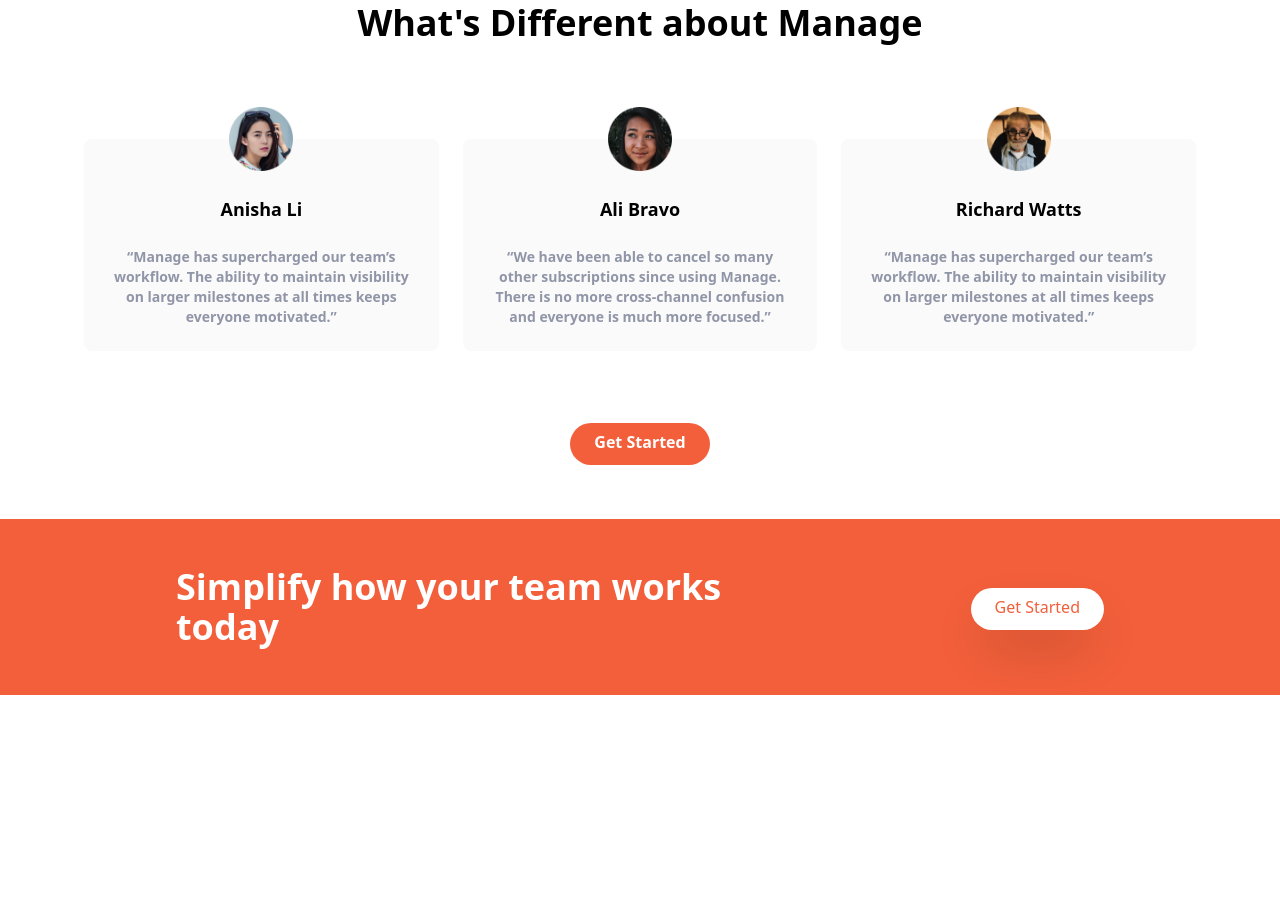
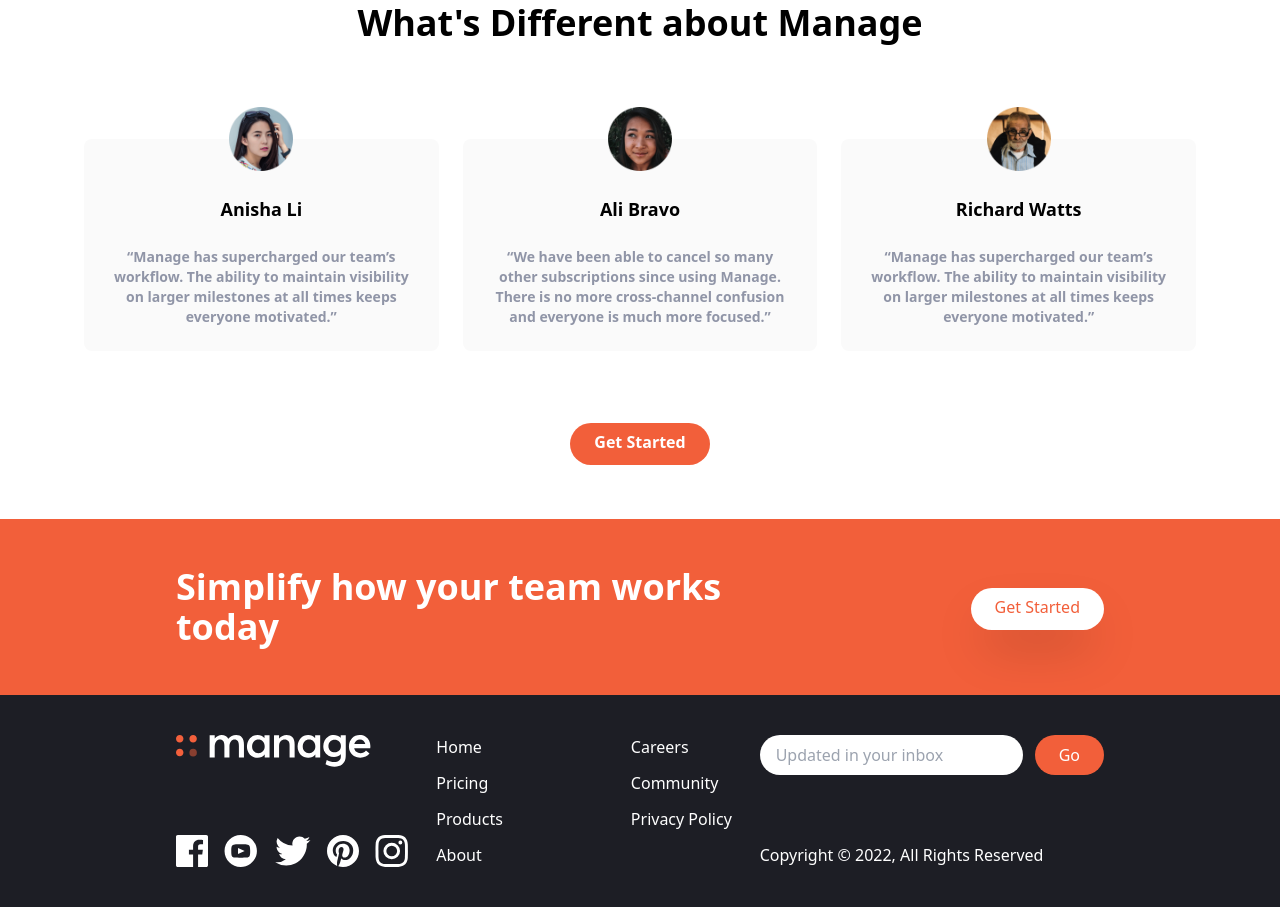
Before and after one commit to walshyc/tailwind-project, a website: page index.html in a window 1280 px wide. Shown: the part 1265-2172 px from the top of the page. Before the commit the page ends 1960 px from the top, so only its background shows below. Drawn offline with Linux system fonts and the light colour scheme.

Commit message:
added footer

```diff
--- a/index.html
+++ b/index.html
@@ -1,5 +1,6 @@
 <!DOCTYPE html>
 <html lang="en">
+
 <head>
   <meta charset="UTF-8" />
   <meta http-equiv="X-UA-Compatible" content="IE=edge" />
@@ -7,6 +8,7 @@
   <link rel="stylesheet" href="css/main.css" />
   <title>Manage Landing Page</title>
 </head>
+
 <body>
   <!-- Navbar -->
   <nav class="container relative mx-auto p-6">
@@ -21,22 +23,16 @@
         <a class="hover:text-darkGrayishBlue" href="">Careers</a>
         <a class="hover:text-darkGrayishBlue" href="">Community</a>
       </div>
-        <a
-          href=""
-          class="baseline hidden rounded-full bg-brightRed p-3 px-6 pt-2 text-white hover:bg-brightRedLight md:block"
-          >Get Started</a
-        >
+      <a href=""
+        class="baseline hidden rounded-full bg-brightRed p-3 px-6 pt-2 text-white hover:bg-brightRedLight md:block">Get
+        Started</a>
     </div>
   </nav>
   <!-- Hero Section -->
   <section id="hero">
-      <div
-        class="container mx-auto mt-10 flex flex-col-reverse items-center space-y-0 px-6 md:flex-row md:space-y-0"
-      >
+    <div class="container mx-auto mt-10 flex flex-col-reverse items-center space-y-0 px-6 md:flex-row md:space-y-0">
       <div class="mb-32 flex flex-col space-y-12 md:w-1/2">
-          <h1
-            class="max-w-md text-center text-4xl font-bold md:text-left md:text-5xl"
-          >
+        <h1 class="max-w-md text-center text-4xl font-bold md:text-left md:text-5xl">
           Bring everyone together to build better products
         </h1>
         <p class="max-w-sm text-center text-darkGrayishBlue md:text-left">
@@ -44,11 +40,8 @@
           while keeping the larger team goals in view.
         </p>
         <div class="flex justify-center md:justify-start">
-            <a
-              href=""
-              class="baseline rounded-full bg-brightRed p-3 px-6 pt-2 text-white hover:bg-brightRedLight"
-              >Get Started</a
-            >
+          <a href="" class="baseline rounded-full bg-brightRed p-3 px-6 pt-2 text-white hover:bg-brightRedLight">Get
+            Started</a>
         </div>
       </div>
       <div class="md:w-1/2">
@@ -59,9 +52,7 @@
 
   <!-- Features -->
   <section id="features">
-      <div
-        class="container mx-auto mt-10 flex flex-col space-y-12 px-4 md:flex-row md:space-y-0"
-      >
+    <div class="container mx-auto mt-10 flex flex-col space-y-12 px-4 md:flex-row md:space-y-0">
       <div class="flex flex-col space-y-12 md:w-1/2">
         <h2 class="max-w-md text-center text-4xl font-bold md:text-left">
           What's different about Manage
@@ -73,14 +64,10 @@
         </p>
       </div>
       <div class="flex flex-col space-y-8 md:w-1/2">
-          <div
-            class="flex flex-col space-y-3 md:flex-row md:space-y-0 md:space-x-6"
-          >
+        <div class="flex flex-col space-y-3 md:flex-row md:space-y-0 md:space-x-6">
           <div class="rounded-l-full bg-brightRedSupLight md:bg-transparent">
             <div class="flex items-center space-x-2">
-                <div
-                  class="rounded-full bg-brightRed px-4 py-2 text-white md:py-1"
-                >
+              <div class="rounded-full bg-brightRed px-4 py-2 text-white md:py-1">
                 01
               </div>
               <h3 class="text-base font-bold md:mb-4 md:hidden">
@@ -100,14 +87,10 @@
             </p>
           </div>
         </div>
-          <div
-            class="flex flex-col space-y-3 md:flex-row md:space-y-0 md:space-x-6"
-          >
+        <div class="flex flex-col space-y-3 md:flex-row md:space-y-0 md:space-x-6">
           <div class="rounded-l-full bg-brightRedSupLight md:bg-transparent">
             <div class="flex items-center space-x-2">
-                <div
-                  class="rounded-full bg-brightRed px-4 py-2 text-white md:py-1"
-                >
+              <div class="rounded-full bg-brightRed px-4 py-2 text-white md:py-1">
                 02
               </div>
               <h3 class="text-base font-bold md:mb-4 md:hidden">
@@ -126,14 +109,10 @@
             </p>
           </div>
         </div>
-          <div
-            class="flex flex-col space-y-3 md:flex-row md:space-y-0 md:space-x-6"
-          >
+        <div class="flex flex-col space-y-3 md:flex-row md:space-y-0 md:space-x-6">
           <div class="rounded-l-full bg-brightRedSupLight md:bg-transparent">
             <div class="flex items-center space-x-2">
-                <div
-                  class="rounded-full bg-brightRed px-4 py-2 text-white md:py-1"
-                >
+              <div class="rounded-full bg-brightRed px-4 py-2 text-white md:py-1">
                 03
               </div>
               <h3 class="text-base font-bold md:mb-4 md:hidden">
@@ -165,45 +144,102 @@
           <div class="flex flex-col items-center p-6 space-y-6 rounded-lg bg-veryLightGray md:w-1/3">
             <img class="w-16 -mt-14" src="img/avatar-anisha.png" alt="anisha">
             <h5 class="text-lg font-bold">Anisha Li</h5>
-              <p class="text-sm text-darkGrayishBlue">“Manage has supercharged our team’s workflow. The ability to maintain visibility on larger milestones at all times keeps everyone motivated.”</p>
+            <p class="text-sm text-darkGrayishBlue">“Manage has supercharged our team’s workflow. The ability to
+              maintain visibility on larger milestones at all times keeps everyone motivated.”</p>
           </div>
           <div class="hidden md:flex flex-col items-center p-6 space-y-6 rounded-lg bg-veryLightGray md:w-1/3">
             <img class="w-16 -mt-14" src="img/avatar-ali.png" alt="ali">
             <h5 class="text-lg font-bold">Ali Bravo</h5>
-              <p class="text-sm text-darkGrayishBlue">“We have been able to cancel so many other subscriptions since using Manage. There is no more cross-channel confusion and everyone is much more focused.”</p>
+            <p class="text-sm text-darkGrayishBlue">“We have been able to cancel so many other subscriptions since using
+              Manage. There is no more cross-channel confusion and everyone is much more focused.”</p>
           </div>
           <div class="hidden md:flex flex-col items-center p-6 space-y-6 rounded-lg bg-veryLightGray md:w-1/3">
             <img class="w-16 -mt-14" src="img/avatar-richard.png" alt="richard">
             <h5 class="text-lg font-bold">Richard Watts</h5>
-              <p class="text-sm text-darkGrayishBlue">“Manage has supercharged our team’s workflow. The ability to maintain visibility on larger milestones at all times keeps everyone motivated.”</p>
+            <p class="text-sm text-darkGrayishBlue">“Manage has supercharged our team’s workflow. The ability to
+              maintain visibility on larger milestones at all times keeps everyone motivated.”</p>
           </div>
         </div>
         <div class="my-16">
-            <a
-              href=""
-              class="text-base baseline rounded-full bg-brightRed p-3 px-6 pt-2 text-white hover:bg-brightRedLight"
-              >Get Started</a
-            >
+          <a href=""
+            class="text-base baseline rounded-full bg-brightRed p-3 px-6 pt-2 text-white hover:bg-brightRedLight">Get
+            Started</a>
         </div>
     </div>
   </section>
 
   <!-- CTA Section -->
-    <div class="bg-brightRed" id="cta">
-      <div class="container flex flex-col items-center justify-between px-6 py-24 mx-auto space-y-12 md:py-12 md:flex-row md:space-y-0">
+  <section class="bg-brightRed" id="cta">
+    <div
+      class="container flex flex-col items-center justify-between px-6 py-24 mx-auto space-y-12 md:py-12 md:flex-row md:space-y-0">
       <h2 class="text-5xl font-bold leading-tight text-center text-white md:text-4xl md:max-w-xl md:text-left">
         Simplify how your team works today
       </h2>
       <div class="">
-          <a
-          href=""
-          class="text-base baseline rounded-full bg-white p-3 px-6 pt-2 text-brightRed hover:bg-gray-900 shadow-2xl"
-          >Get Started</a
-        >
+        <a href=""
+          class="text-base baseline rounded-full bg-white p-3 px-6 pt-2 text-brightRed hover:bg-gray-900 shadow-2xl">Get
+          Started</a>
       </div>
 
     </div>
+  </section>
+
+  <footer class="bg-veryDarkBlue">
+    <div class="container flex flex-col-reverse justify-between px-6 py-10 mx-auto space-y-8 md:flex-row md:space-y-0">
+      <div
+        class="flex flex-col-reverse items-center justify-between space-y-12 md:flex-col md:space-y-0 md:items-start">
+        <div class="mx-auto my-6 text-center text-white md:hidden">Copyright &copy; 2022, All Rights Reserved</div>
+        <div>
+          <img src="img/logo-white.svg" alt="manage logo" class="h-8">
+        </div>
+        <div class="flex justify-center space-x-4">
+          <a href="">
+            <img src="img/icon-facebook.svg" alt="" class="h-8">
+          </a>
+          <a href="">
+            <img src="img/icon-youtube.svg" alt="" class="h-8">
+          </a>
+          <a href="">
+            <img src="img/icon-twitter.svg" alt="" class="h-8">
+          </a>
+          <a href="">
+            <img src="img/icon-pinterest.svg" alt="" class="h-8">
+          </a>
+          <a href="">
+            <img src="img/icon-instagram.svg" alt="" class="h-8">
+          </a>
+        </div>
       </div>
 
+      <div class="flex justify-around space-x-32">
+        <div class="flex flex-col space-y-3 text-white">
+          <a href="" class="hover:text-brightRed">Home</a>
+          <a href="" class="hover:text-brightRed">Pricing</a>
+          <a href="" class="hover:text-brightRed">Products</a>
+          <a href="" class="hover:text-brightRed">About</a>
+        </div>
+        <div class="flex flex-col space-y-3 text-white">
+          <a href="" class="hover:text-brightRed">Careers</a>
+          <a href="" class="hover:text-brightRed">Community</a>
+          <a href="" class="hover:text-brightRed">Privacy Policy</a>
+        </div>
+      </div>
+
+      <div class="flex flex-col justify-between">
+        <form>
+          <div class="flex space-x-3">
+            <input type="text" class="flex-1 px-4 rounded-full focus:outline-none" placeholder="Updated in your inbox">
+            <button
+              class="px-6 py-2 text-white rounded-full bg-brightRed hover:bg-brightRedLight focus:outline-none">Go</button>
+          </div>
+        </form>
+        <div class="hidden text-white md:block">Copyright &copy; 2022, All Rights Reserved</div>
+      </div>
+
+
+    </div>
+  </footer>
+
 </body>
+
 </html>
```
Also changed, not shown: css/main.css. Lines whose indentation alone changed are shown as unchanged.
